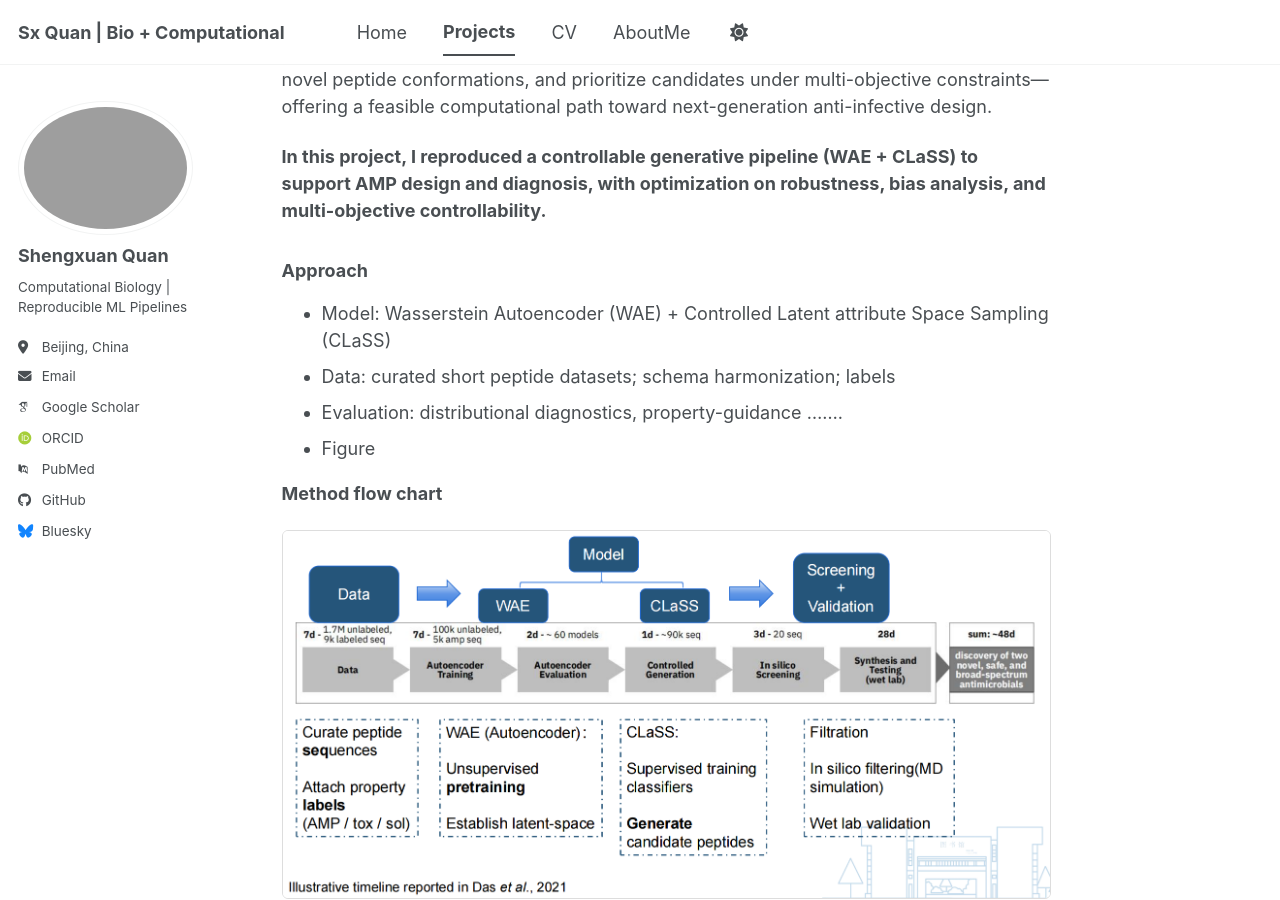
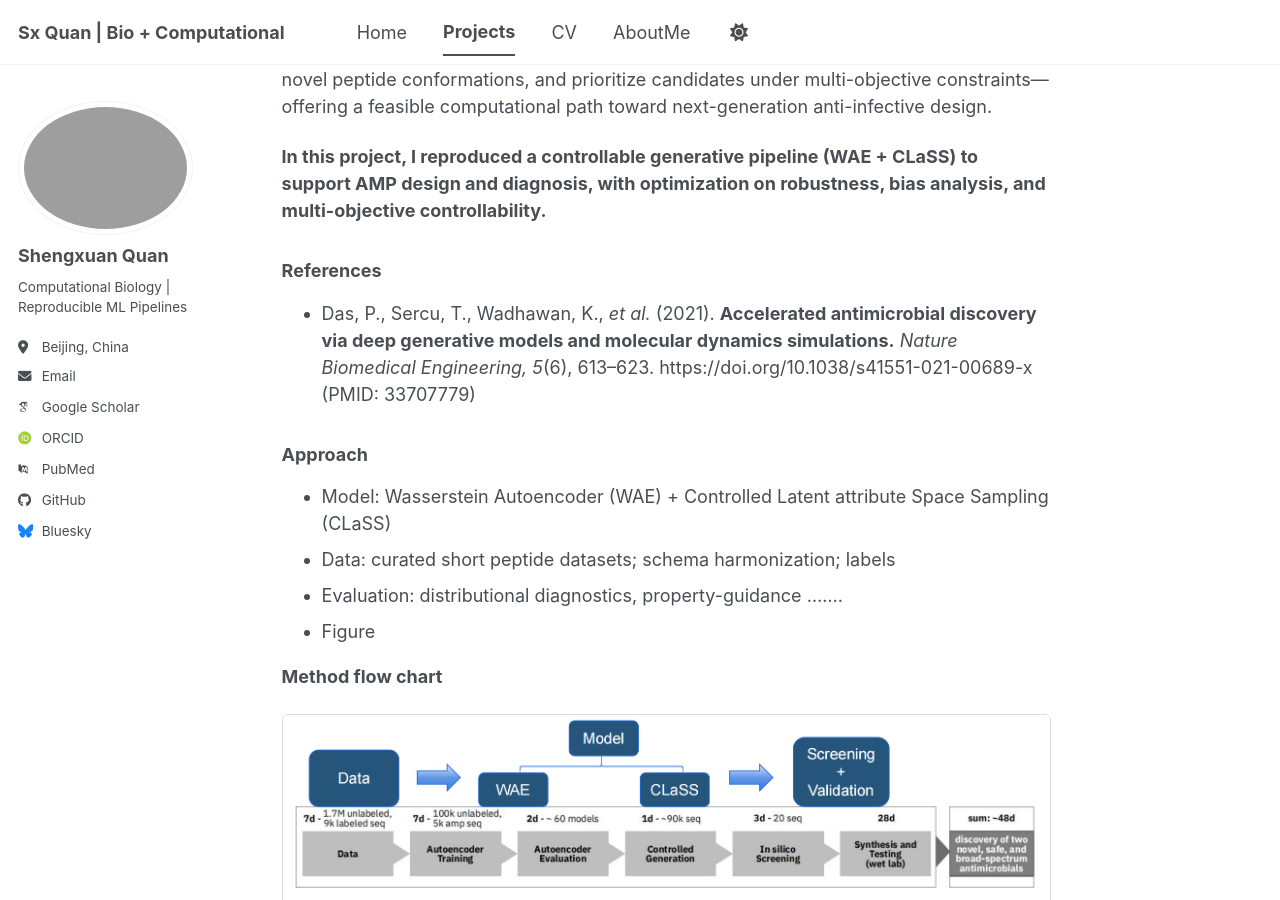
Before and after one commit to ShengxuanQUAN/ShengxuanQUAN.github.io, a Jekyll site: the page built from _portfolio/amp_generative.md, in a window 1280 px wide and 900 px high, scrolled down 520 px. Built offline with Jekyll 4.4.1, drawn with Linux system fonts in a browser that asks for light colours; some web fonts are replaced; a script bundle is joined from its source files by our own code; library files that are not in the unit come from our copies.

Commit message:
Add references for controllable generative pipeline
Added references to support the generative pipeline for AMP design.

```diff
--- a/_portfolio/amp_generative.md
+++ b/_portfolio/amp_generative.md
@@ -13,6 +13,9 @@ excerpt: "WAE + CLaSS pipeline for controllable novel AMP generation; improved r
 However, traditional AMP discovery and optimization are often **costly and low-throughput**, relying on limited motif families and incremental modifications of known scaffolds. This constraint makes it difficult to systematically explore the vast peptide sequence–structure space and to rapidly identify candidates with balanced properties. **AI-driven generative modeling** provides a scalable route to expand exploration, generate novel peptide conformations, and prioritize candidates under multi-objective constraints—offering a feasible computational path toward next-generation anti-infective design.
 
 **In this project, I reproduced a controllable generative pipeline (WAE + CLaSS) to support AMP design and diagnosis, with optimization on robustness, bias analysis, and multi-objective controllability.**
+
+### References
+- Das, P., Sercu, T., Wadhawan, K., *et al.* (2021). **Accelerated antimicrobial discovery via deep generative models and molecular dynamics simulations.** *Nature Biomedical Engineering, 5*(6), 613–623. https://doi.org/10.1038/s41551-021-00689-x (PMID: 33707779)
 
 
 ### Approach
```
